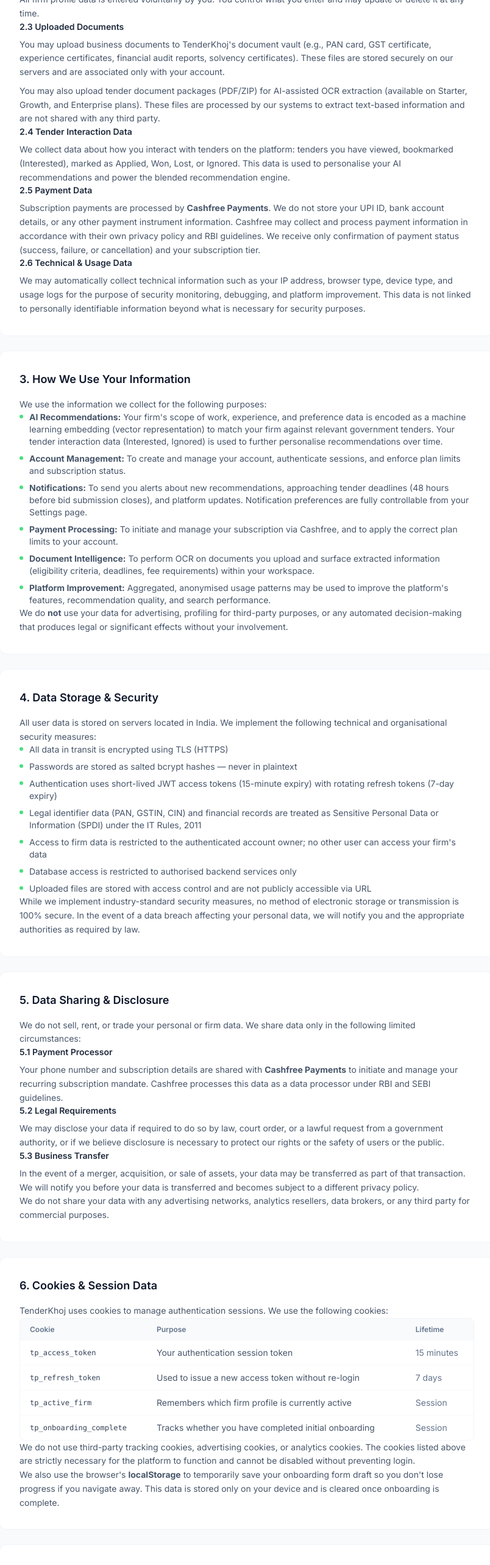
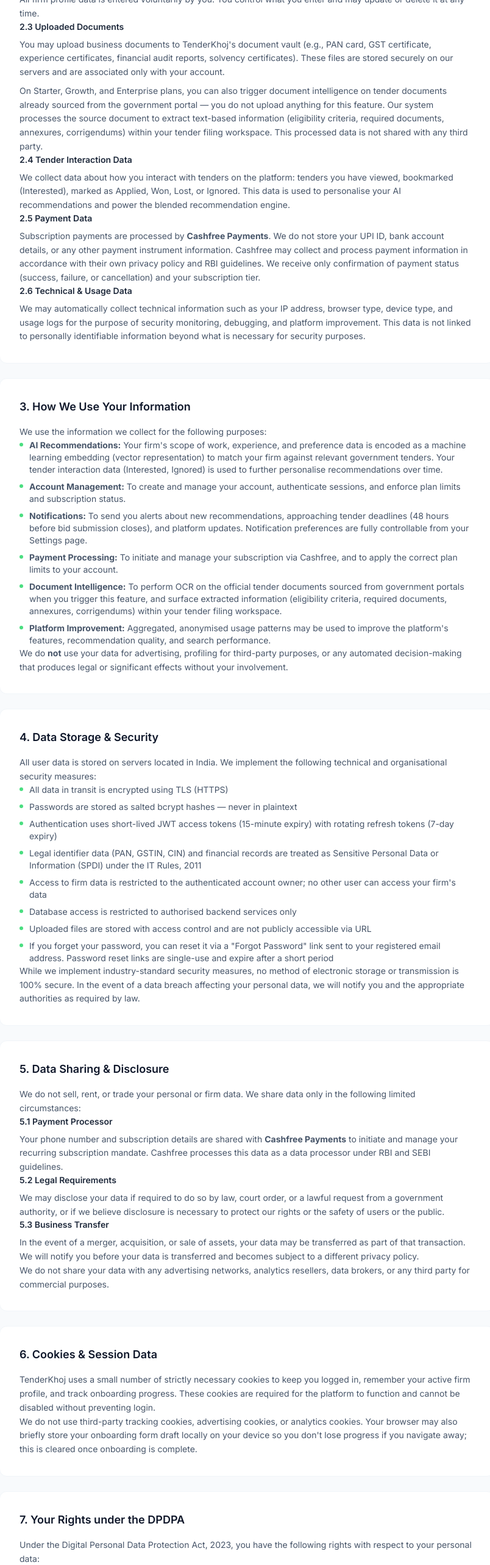
Before and after one commit to Tender-Management-Org/Frontend, a Next.js app: page /privacy in a window 1280 px wide. Shown: the part 1220-3786 px from the top of the page at 61% size, without its empty margins (381-1185 px from the left). Built offline with nearby package versions, Linux system fonts and the light colour scheme.

Commit message:
frontend fixes

```diff
--- a/src/app/(dashboard)/settings/page.tsx
+++ b/src/app/(dashboard)/settings/page.tsx
@@ -490,6 +490,8 @@ function AccountTab() {
             <Link
               key={href}
               href={href}
+              target="_blank"
+              rel="noopener noreferrer"
               className="flex items-center gap-2 rounded-lg px-2 py-2.5 text-sm text-ink-600 transition-colors hover:bg-ink-50 hover:text-ink-900"
             >
               <Icon className="h-3.5 w-3.5 shrink-0 text-ink-300" />
--- a/src/app/disclaimer/page.tsx
+++ b/src/app/disclaimer/page.tsx
@@ -172,8 +172,9 @@ export default function DisclaimerPage() {
               <Section id="ocr-disclaimer" title="4. Document Intelligence & OCR Disclaimer">
                 <p>
                   TenderKhoj&apos;s document intelligence feature (available on Starter, Growth, and Enterprise plans)
-                  allows you to upload tender documents for automated text extraction via Optical Character
-                  Recognition (OCR). This feature is provided as a
+                  lets you apply automated OCR and AI analysis directly to the official tender documents TenderKhoj has
+                  already sourced from the government portal — you do not upload any documents yourself. This feature
+                  is provided as a
                   <strong> productivity aid only</strong> and carries the following limitations:
                 </p>
                 <ul className="mt-3 space-y-2 text-sm text-ink-600">
@@ -183,16 +184,23 @@ export default function DisclaimerPage() {
                     missing information, or misinterpreted text.
                   </ListItem>
                   <ListItem>
+                    <strong>Results are highly dependent on the visual quality of the source document.</strong> The
+                    accuracy of document intelligence output depends on the scan quality, formatting, and layout of the
+                    original document published by the procuring government entity — poor-quality scans will produce
+                    lower-quality extraction.
+                  </ListItem>
+                  <ListItem>
                     <strong>Extracted eligibility criteria are informational only.</strong> They are intended to help
-                    you quickly understand the key requirements of a tender. You must read the complete official
-                    tender document to make any eligibility or compliance determination.
+                    you quickly understand the key requirements of a tender, including required documents, annexures,
+                    and corrigendums. You must read the complete official tender document to make any eligibility or
+                    compliance determination.
                   </ListItem>
                   <ListItem>
                     <strong>We do not modify or alter the underlying tender documents.</strong> All documents you
-                    download and use remain as-published by the procuring government entity.
+                    view and use remain as-published by the procuring government entity.
                   </ListItem>
                   <ListItem>
-                    <strong>The bid preparation workspace does not submit anything.</strong> Any documents you organise
+                    <strong>The tender filing workspace does not submit anything.</strong> Any documents you organise
                     or prepare using TenderKhoj&apos;s workspace must be submitted directly through the official government
                     portal by you.
                   </ListItem>
--- a/src/app/privacy/page.tsx
+++ b/src/app/privacy/page.tsx
@@ -120,9 +120,11 @@ export default function PrivacyPage() {
                   <p>You may upload business documents to TenderKhoj&apos;s document vault (e.g., PAN card, GST certificate,
                   experience certificates, financial audit reports, solvency certificates). These files are stored securely
                   on our servers and are associated only with your account.</p>
-                  <p className="mt-2">You may also upload tender document packages (PDF/ZIP) for AI-assisted OCR extraction
-                  (available on Starter, Growth, and Enterprise plans). These files are processed by our systems to extract
-                  text-based information and are not shared with any third party.</p>
+                  <p className="mt-2">On Starter, Growth, and Enterprise plans, you can also trigger document
+                  intelligence on tender documents already sourced from the government portal — you do not upload
+                  anything for this feature. Our system processes the source document to extract text-based information
+                  (eligibility criteria, required documents, annexures, corrigendums) within your tender filing
+                  workspace. This processed data is not shared with any third party.</p>
                 </Subsection>
                 <Subsection title="2.4 Tender Interaction Data">
                   <p>We collect data about how you interact with tenders on the platform: tenders you have viewed,
@@ -165,8 +167,10 @@ export default function PrivacyPage() {
                     the correct plan limits to your account.
                   </ListItem>
                   <ListItem>
-                    <strong>Document Intelligence:</strong> To perform OCR on documents you upload and surface
-                    extracted information (eligibility criteria, deadlines, fee requirements) within your workspace.
+                    <strong>Document Intelligence:</strong> To perform OCR on the official tender documents sourced
+                    from government portals when you trigger this feature, and surface extracted information
+                    (eligibility criteria, required documents, annexures, corrigendums) within your tender filing
+                    workspace.
                   </ListItem>
                   <ListItem>
                     <strong>Platform Improvement:</strong> Aggregated, anonymised usage patterns may be used to improve
@@ -193,6 +197,7 @@ export default function PrivacyPage() {
                   <ListItem>Access to firm data is restricted to the authenticated account owner; no other user can access your firm&apos;s data</ListItem>
                   <ListItem>Database access is restricted to authorised backend services only</ListItem>
                   <ListItem>Uploaded files are stored with access control and are not publicly accessible via URL</ListItem>
+                  <ListItem>If you forget your password, you can reset it via a &quot;Forgot Password&quot; link sent to your registered email address. Password reset links are single-use and expire after a short period</ListItem>
                 </ul>
                 <p className="mt-3">
                   While we implement industry-standard security measures, no method of electronic storage or transmission
@@ -228,42 +233,14 @@ export default function PrivacyPage() {
               {/* 6 */}
               <Section id="cookies" title="6. Cookies & Session Data">
                 <p>
-                  TenderKhoj uses cookies to manage authentication sessions. We use the following cookies:
-                </p>
-                <div className="mt-3 overflow-x-auto rounded-lg border border-ink-100">
-                  <table className="w-full text-sm">
-                    <thead className="bg-ink-50">
-                      <tr>
-                        <th className="px-4 py-2.5 text-left text-xs font-semibold text-ink-500">Cookie</th>
-                        <th className="px-4 py-2.5 text-left text-xs font-semibold text-ink-500">Purpose</th>
-                        <th className="px-4 py-2.5 text-left text-xs font-semibold text-ink-500">Lifetime</th>
-                      </tr>
-                    </thead>
-                    <tbody className="divide-y divide-ink-50">
-                      {[
-                        ["tp_access_token",       "Your authentication session token",                    "15 minutes"],
-                        ["tp_refresh_token",      "Used to issue a new access token without re-login",   "7 days"],
-                        ["tp_active_firm",        "Remembers which firm profile is currently active",     "Session"],
-                        ["tp_onboarding_complete","Tracks whether you have completed initial onboarding", "Session"],
-                      ].map(([name, purpose, lifetime]) => (
-                        <tr key={name}>
-                          <td className="px-4 py-2.5 font-mono text-xs text-ink-700">{name}</td>
-                          <td className="px-4 py-2.5 text-ink-600">{purpose}</td>
-                          <td className="px-4 py-2.5 text-ink-500">{lifetime}</td>
-                        </tr>
-                      ))}
-                    </tbody>
-                  </table>
-                </div>
-                <p className="mt-3">
-                  We do not use third-party tracking cookies, advertising cookies, or analytics cookies. The cookies
-                  listed above are strictly necessary for the platform to function and cannot be disabled without
-                  preventing login.
+                  TenderKhoj uses a small number of strictly necessary cookies to keep you logged in, remember your
+                  active firm profile, and track onboarding progress. These cookies are required for the platform to
+                  function and cannot be disabled without preventing login.
                 </p>
                 <p className="mt-3">
-                  We also use the browser&apos;s <strong>localStorage</strong> to temporarily save your onboarding form
-                  draft so you don&apos;t lose progress if you navigate away. This data is stored only on your device
-                  and is cleared once onboarding is complete.
+                  We do not use third-party tracking cookies, advertising cookies, or analytics cookies. Your browser
+                  may also briefly store your onboarding form draft locally on your device so you don&apos;t lose
+                  progress if you navigate away; this is cleared once onboarding is complete.
                 </p>
               </Section>
 
--- a/src/app/terms/page.tsx
+++ b/src/app/terms/page.tsx
@@ -116,13 +116,14 @@ export default function TermsPage() {
                     profile, past experience, and tender interests.
                   </ListItem>
                   <ListItem>
-                    <strong>Bid management workspace</strong> — Tools to shortlist tenders, track pipeline stages
-                    (Interested → Applied → Won/Lost), and receive deadline alerts.
+                    <strong>Tender filing workspace</strong> — Tools to shortlist tenders, track pipeline stages
+                    (Interested → Applied → Won/Lost), receive deadline alerts, and prepare the documents needed
+                    for a tender submission.
                   </ListItem>
                   <ListItem>
-                    <strong>Document intelligence</strong> — OCR-based extraction of eligibility criteria from
-                    tender documents you choose to upload, and a workspace for organising bid documents. Available on
-                    Starter, Growth, and Enterprise plans.
+                    <strong>Document intelligence</strong> — On the official tender documents already sourced from the
+                    government portal, you can trigger OCR-based extraction to surface eligibility criteria, required
+                    documents, annexures, and corrigendums. Available on Starter, Growth, and Enterprise plans.
                   </ListItem>
                 </ul>
                 <p className="mt-3">
@@ -228,27 +229,27 @@ export default function TermsPage() {
                 </Subsection>
                 <Subsection title="7.2 Document Intelligence (OCR)">
                   <p>
-                    TenderKhoj&apos;s document intelligence feature allows you to upload tender document packages
-                    (ZIP files or individual PDFs) downloaded from official portals. Our system performs Optical Character
-                    Recognition (OCR) to extract information such as eligibility criteria, EMD requirements, experience
-                    criteria, and financial thresholds, and displays this information within your bid workspace. This
+                    On any tender sourced from an official government portal, you can click &quot;Apply Document
+                    Intelligence&quot; to run OCR and AI-based analysis directly on that tender&apos;s official documents.
+                    You do not upload any files for this feature — it is applied to the tender documents TenderKhoj has
+                    already retrieved from the source portal. The output surfaces information such as eligibility
+                    criteria, required documents, annexures, and corrigendums within your tender filing workspace. This
                     feature is available on Starter, Growth, and Enterprise plans.
                   </p>
                   <p className="mt-3">
                     <strong>This extraction is for informational and productivity purposes only.</strong> OCR extraction
-                    may be incomplete or inaccurate. You must cross-reference any extracted information against the official
-                    tender documents. TenderKhoj is not responsible for any loss arising from reliance on extracted data.
-                  </p>
-                  <p className="mt-3">
-                    By uploading tender documents, you confirm that those documents are publicly available government documents
-                    and that your upload is solely for the purpose of your own bid preparation.
+                    may be incomplete or inaccurate, and results depend heavily on the visual quality of the source
+                    document (scan quality, formatting, and layout of the original tender document). You must
+                    cross-reference any extracted information against the official tender documents. TenderKhoj is not
+                    responsible for any loss arising from reliance on extracted data.
                   </p>
                 </Subsection>
-                <Subsection title="7.3 Bid Workspace">
+                <Subsection title="7.3 Tender Filing Workspace">
                   <p>
-                    The bid workspace is a productivity tool to help you organise and track the documents required for a
-                    specific tender submission. TenderKhoj does not submit bids on your behalf, does not sign documents,
-                    and does not interact with any government portal during bid submission.
+                    The tender filing workspace is a productivity tool, powered by document intelligence, to help you
+                    organise and track the documents required for a specific tender submission. TenderKhoj does not
+                    submit bids on your behalf, does not sign documents, and does not interact with any government
+                    portal during bid submission.
                   </p>
                 </Subsection>
               </Section>
--- a/src/components/layout/Navbar.tsx
+++ b/src/components/layout/Navbar.tsx
@@ -362,6 +362,8 @@ export function Navbar() {
                     <Link
                       key={href}
                       href={href}
+                      target="_blank"
+                      rel="noopener noreferrer"
                       role="menuitem"
                       className="flex items-center gap-2 px-4 py-2 text-sm text-ink-600 transition-colors hover:bg-ink-50"
                       onClick={() => setProfileOpen(false)}
```
Also changed, not shown: src/app/(auth)/login/LoginForm.tsx (+4 -4 lines), src/app/(auth)/register/RegisterForm.tsx (+4 -4 lines).
